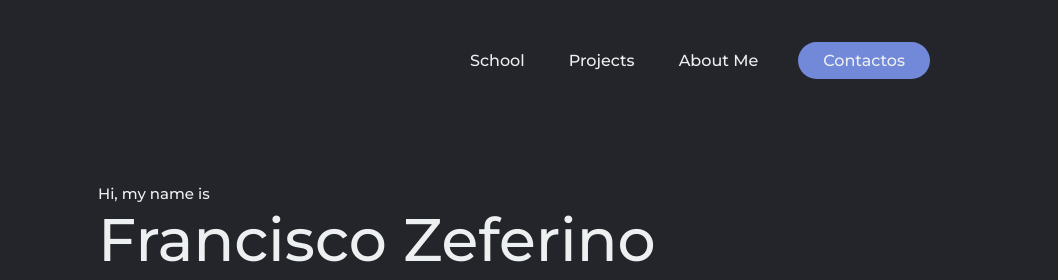
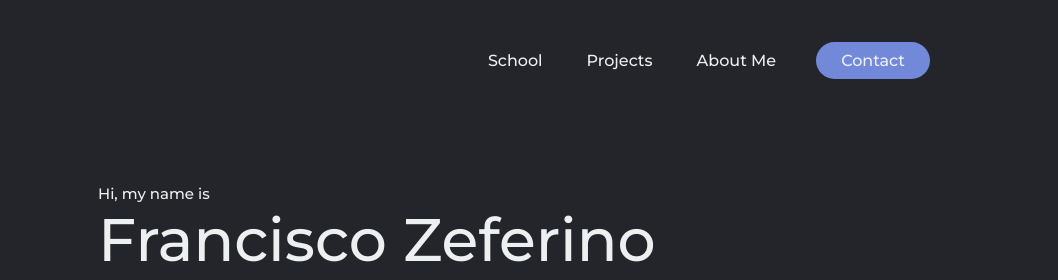
Before and after one commit to Francisco-Zeferino/Portofolio, a plain HTML site: page index.html in a window 1280 px wide. Shown: the top 280 px of the page, 222-1280 px from the left. Drawn offline with nearby package versions, Linux system fonts and the light colour scheme; a script that the page names is missing.

Commit message:
Button text change

```diff
--- a/index.html
+++ b/index.html
@@ -19,7 +19,7 @@
                 <li><a href="#">About Me</a></li>
             </ul>
         </nav>
-        <a href="#"><button class="cta">Contactos</button></a>
+        <a href="#"><button class="cta">Contact</button></a>
     </header>
     <section class="intro">
         <div>
```
